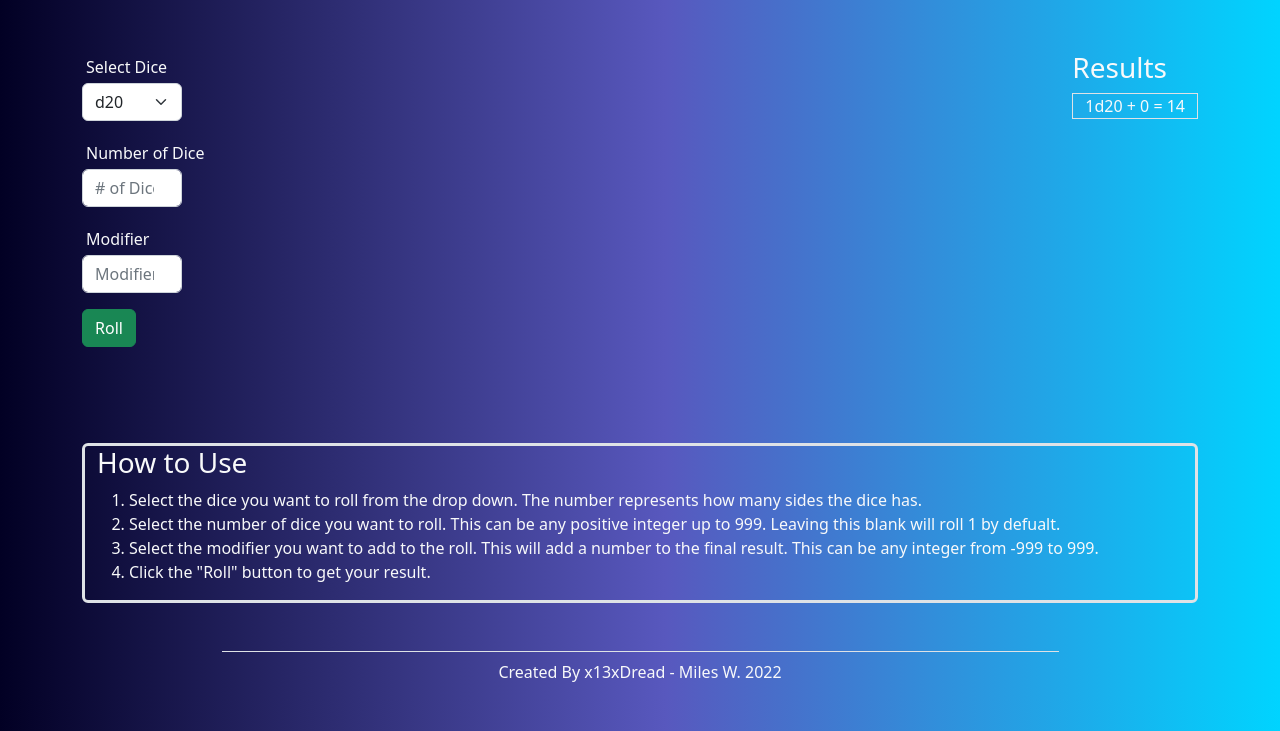
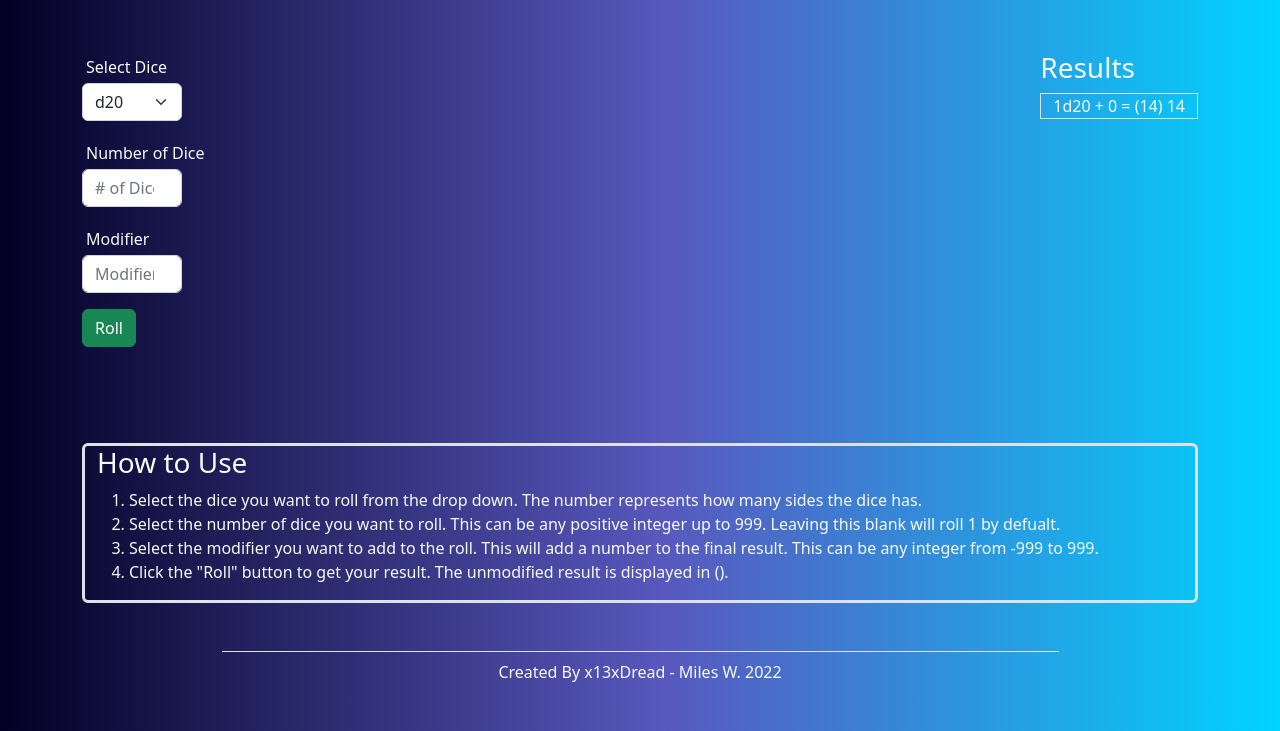
Before and after one commit to x13xDread/dice-roller, a plain HTML site: page index.html in a window 1280 px wide. Both pictures are taken after a click on the button "Roll". Shown: the part 69-800 px from the top of the page. Drawn offline with nearby package versions, Linux system fonts and the light colour scheme.

Commit message:
Added unmodified display

```diff
--- a/index.html
+++ b/index.html
@@ -53,7 +53,7 @@
                 <li>Select the dice you want to roll from the drop down. The number represents how many sides the dice has.</li>
                 <li>Select the number of dice you want to roll. This can be any positive integer up to 999. Leaving this blank will roll 1 by defualt.</li>
                 <li>Select the modifier you want to add to the roll. This will add a number to the final result. This can be any integer from -999 to 999.</li>
-                <li>Click the "Roll" button to get your result.</li>
+                <li>Click the "Roll" button to get your result. The unmodified result is displayed in ().</li>
             </ol>
         </div>
     </body>
--- a/scripts/index.js
+++ b/scripts/index.js
@@ -18,7 +18,7 @@ let rollDice = () => {
         modifier = 0;
     }
     let result = roll(diceType, numDice, modifier);
-    results.push(numDice+'d'+diceType+' + '+modifier+' = '+result);
+    results.push(numDice+'d'+diceType+' + '+modifier+' = ('+(result-modifier)+') '+result);
     if(results.length > 8) {
         results.shift();
     }
```
